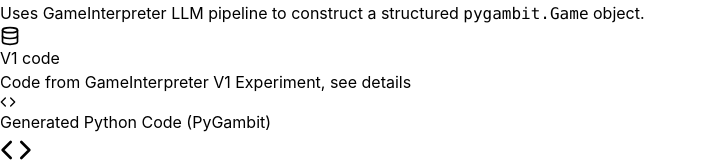
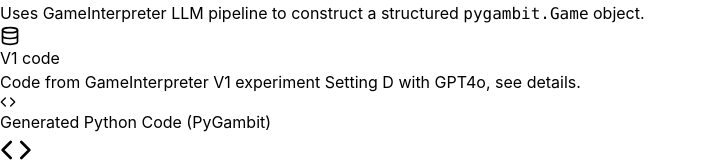
Before and after one commit to alan-turing-institute/strategise, a React (Vite) app: page / in a window 1280 px wide. Shown: the part 217-379 px from the top of the page, without its empty margins (0-707 px from the left). Built offline with nearby package versions, Linux system fonts and the light colour scheme; no server answers.

Commit message:
update experiment explainer

```diff
--- a/src/App.jsx
+++ b/src/App.jsx
@@ -493,7 +493,7 @@
                   V1 code
                 </button>
                 <p className="text-xs text-slate-500 text-center leading-relaxed px-2">
-                  Code from GameInterpreter V1 Experiment, see{' '}
+                  Code from GameInterpreter V1 experiment Setting D with GPT4o, see{' '}
                   <a
                     href="https://github.com/edwardchalstrey1/game?tab=readme-ov-file#example-games-data-source"
                     target="_blank"
@@ -502,6 +502,7 @@
                   >
                     details
                   </a>
+                  .
                 </p>
               </div>
             </div>
```
